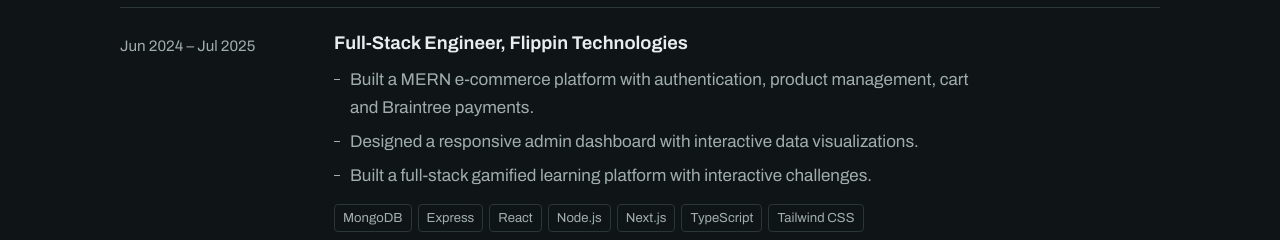
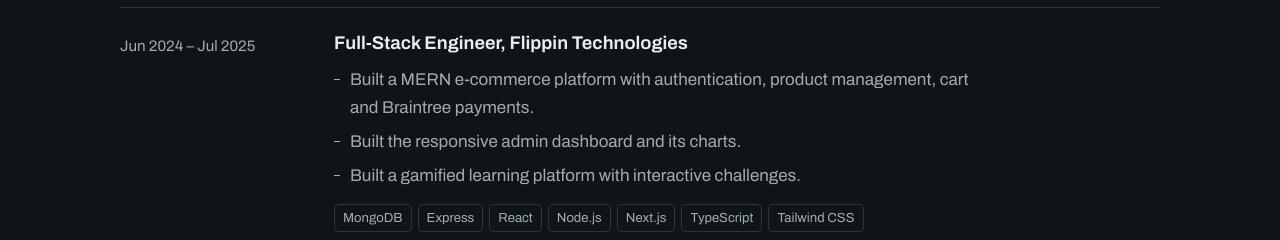
Before and after one commit to Hameesmahmood/hameesmahmood.github.io, a plain HTML site: page index.html in a window 1280 px wide. Shown: the part 1500-1740 px from the top of the page. Drawn offline with Linux system fonts and the light colour scheme.

Commit message:
Tighten Flippin bullets and fix skip link hover contrast

```diff
--- a/index.html
+++ b/index.html
@@ -89,8 +89,8 @@
         <h3>Full-Stack Engineer, Flippin Technologies</h3>
         <ul>
           <li>Built a MERN e-commerce platform with authentication, product management, cart and Braintree payments.</li>
-          <li>Designed a responsive admin dashboard with interactive data visualizations.</li>
-          <li>Built a full-stack gamified learning platform with interactive challenges.</li>
+          <li>Built the responsive admin dashboard and its charts.</li>
+          <li>Built a gamified learning platform with interactive challenges.</li>
         </ul>
         <ul class="tags" aria-label="Technologies">
           <li>MongoDB</li><li>Express</li><li>React</li><li>Node.js</li><li>Next.js</li><li>TypeScript</li><li>Tailwind CSS</li>
--- a/style.css
+++ b/style.css
@@ -41,6 +41,7 @@ main:focus { outline: none; }
 .sr { position: absolute; width: 1px; height: 1px; overflow: hidden; clip-path: inset(50%); white-space: nowrap; }
 .skip { position: absolute; left: 20px; top: -60px; z-index: 2; padding: 9px 16px; border-radius: 6px; background: var(--accent); color: var(--on-accent); font-weight: 600; text-decoration: none; }
 .skip:focus { top: 16px; color: var(--on-accent); }
+.skip:hover { color: var(--on-accent); }
 
 .top { display: flex; justify-content: flex-end; align-items: center; gap: 24px; font-size: 0.95rem; margin-bottom: 48px; }
 .top a { text-decoration: none; color: var(--muted); }
```
